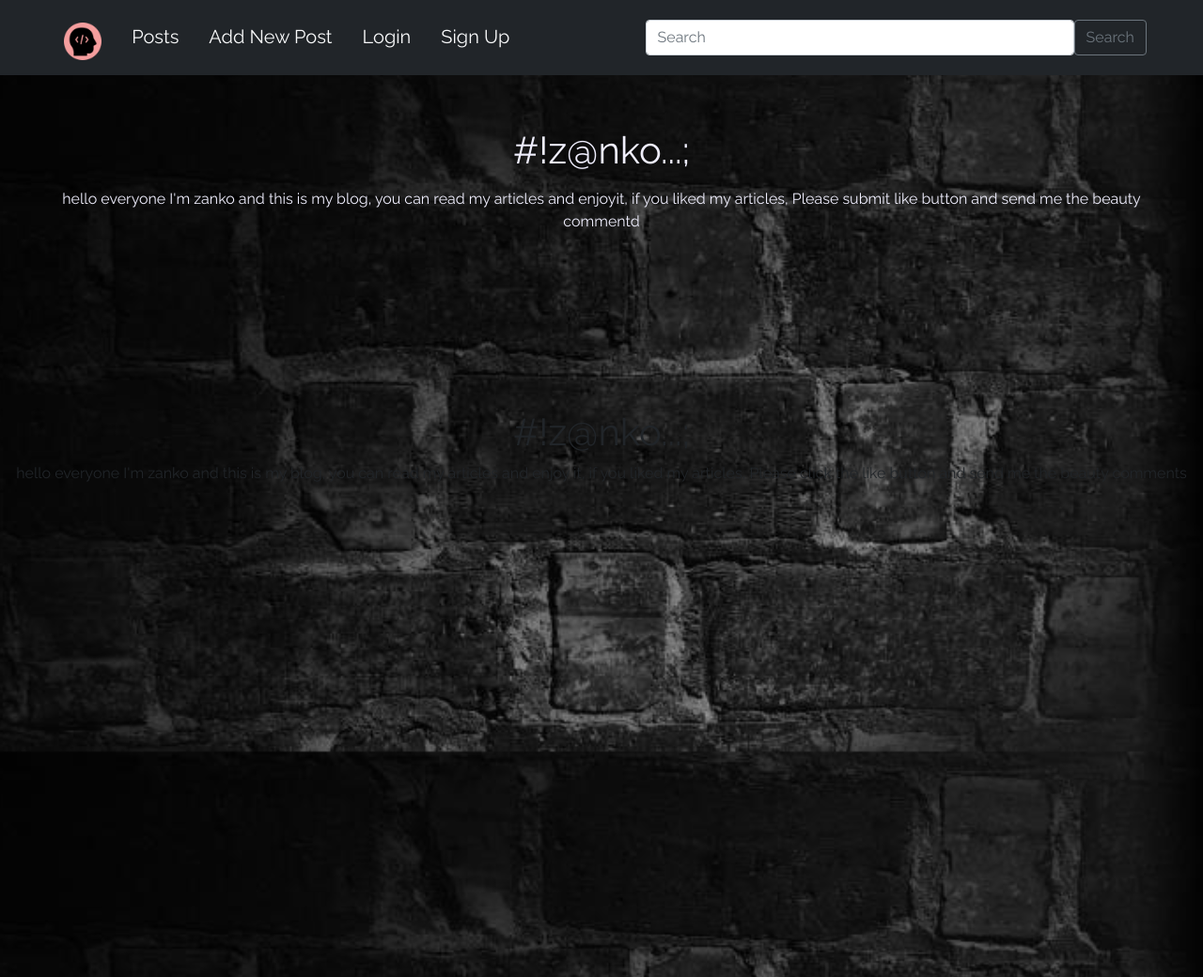
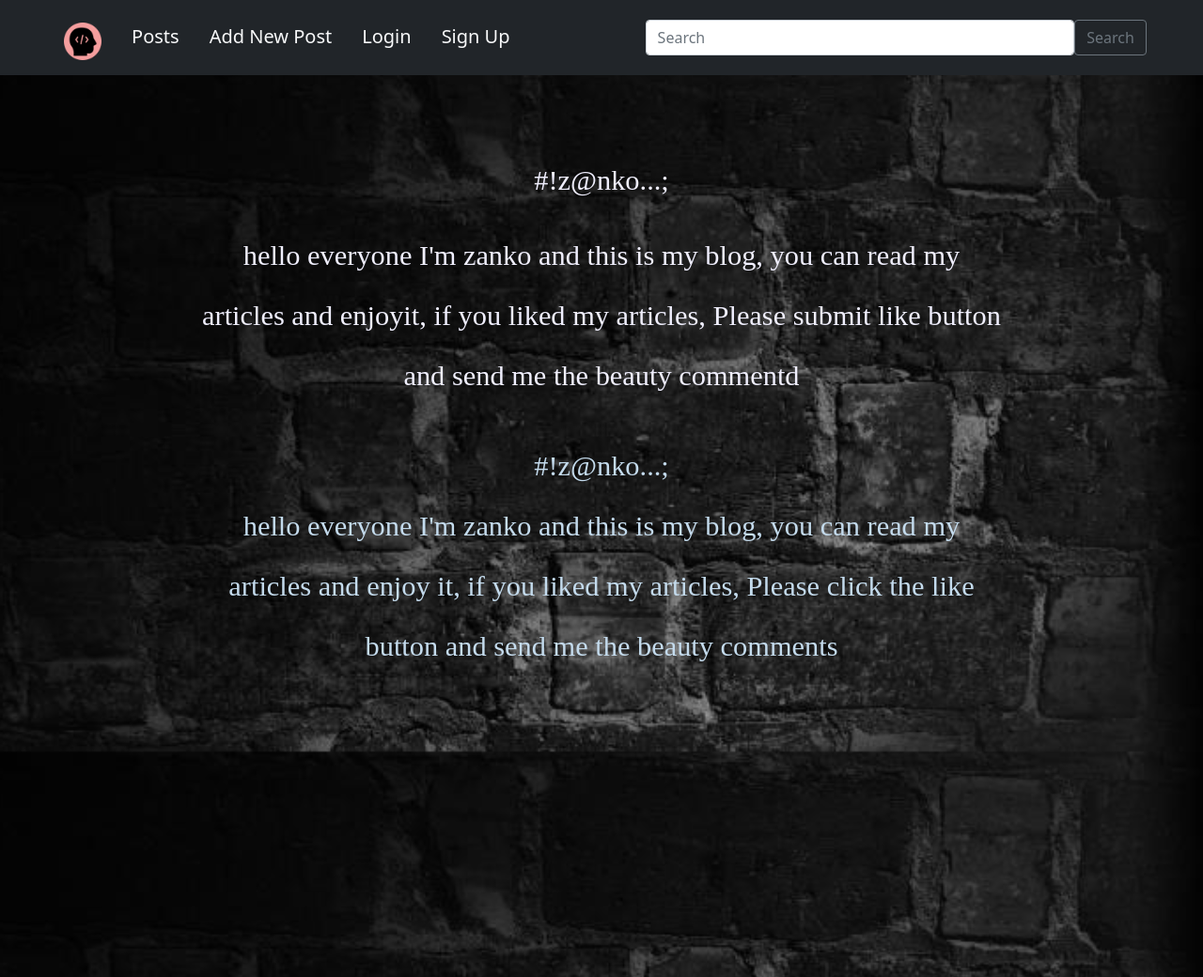
Before and after one commit to zankoAn/django-blog-project, a Django app: page / in a window 1280 px wide. Shown: the top 1040 px of the page at 94% size. Run offline with Django 3.2, Linux system fonts and the light colour scheme; data that the repository does not hold is empty; some libraries are stand-ins or nearby versions.

Commit message:
General change of home page StyleSheet

```diff
--- a/static/css/base_style.css
+++ b/static/css/base_style.css
@@ -1,10 +1,7 @@
-@import url('https://fonts.googleapis.com/css?family=Raleway:400,700');
-
 * {
 	box-sizing: border-box;
 	margin: 0;
 	padding: 0;
-	font-family: Raleway, sans-serif;
 }
 
 html {
@@ -24,16 +21,25 @@
 }
 
 
-/* Info */
-#intro {
-  display: flex;
-  padding-top: 40px;
+/* Header site font
+--------------------------------------------------*/
+#info-me > h1,
+#info-me > p {
+  margin: auto;
+  font-family: Creepster;
+  font-size: 1.9rem;
+  line-height: 4rem;
+  width: 28em;
 }
 
-#info-me{
-	padding:0px 0px 100px;
+
+/* Header site style
+--------------------------------------------------*/
+#info-me {
+  color: #c4dbed;
+  margin-bottom:150px;
+  margin-top:-40px;
 }
-
 
 .card-footer {
   width: 100%;
@@ -41,34 +47,58 @@
   flex-direction: row;
 }
 
-/* margin betwin posts and padding bottom and top*/
-#row-posts {
-  margin-bottom:160px;
+
+/* Notify Message
+--------------------------------------------------*/
+#intro {
+  font-family:ZenAntique;
+  padding-top:7rem;
+  text-align: center;
 }
 
-/* Posts */
+
+/* Post font
+--------------------------------------------------*/
+.card-title {
+  font-family: VazirBold;
+}
+
+#summary-card {
+  font-family: Vazir;
+}
+
+/* Post style
+--------------------------------------------------*/
 #post-card {
   width: 100%;
   height: 100%;
+  margin:auto;
   display: flex;
   justify-content: space-between;
   align-items: center;
   flex-direction: column;
   background-color: #191919;
-  box-shadow: 0 2px 5px 0 rgba(15, 12, 36,.16), 0 2px 10px 0 rgba(66, 133, 244,0.19);
-  transition: .3s transform cubic-bezier(.155,1.105,.295,1.12),.3s box-shadow,.3s -webkit-transform cubic-bezier(.155,1.105,.295,1.12);
   cursor: pointer;
+  box-shadow:
+    0 2px 5px 0 rgba(15, 12, 36,.16),
+    0 2px 10px 0 rgba(66, 133, 244,0.19);
+  transition:
+    .3s transform cubic-bezier(.155,1.105,.295,1.12),
+    .3s box-shadow,
+    .3s -webkit-transform cubic-bezier(.155,1.105,.295,1.12);
 }
 
 
-#btn-like, #btn-unlike{
-  color:#d20101;
-  background-color: #191919;
-  border:none;
+#btn-like, #btn-unlike {
+  color: #d20101;
+  background-color: transparent;
+  border: none;
+
 }
 
 
-#btn-unlike:focus:hover:active, #btn-like:hover:active:focus {
+#btn-unlike:focus:hover:active,
+#btn-like:hover:active:focus {
   opacity: 0.8;
   border:none;
   -webkit-transform:scale(1.03);
@@ -79,8 +109,12 @@
 
 }
 
-#post-card:active, #post-card:focus, #post-card:hover {
- box-shadow: 0 5px 11px 0 rgba(66, 133, 244,.18), 0 4px 15px 0 rgba(66, 133, 244,.15);
+#post-card:active,
+#post-card:focus,
+#post-card:hover {
+  box-shadow:
+    0 5px 11px 0 rgba(66, 133, 244, .18),
+    0 4px 15px 0 rgba(66, 133, 244, .15);
   opacity: 0.8;
   -webkit-transform:scale(1.03);
   -moz-transform:scale(1.03);
@@ -90,21 +124,59 @@
 }
 
 #post-card:not([disabled]):not(.disabled):active {
-  box-shadow: 0 5px 11px 0 rgba(66, 133, 244,.18),0 4px 15px 0 rgba(66, 133, 244,.15);
+  box-shadow:
+    0 5px 11px 0 rgba(66, 133, 244, .18),
+    0 4px 15px 0 rgba(66, 133, 244, .15);
 }
 
-#post-card:not([disabled]):not(.disabled).active:focus, #post-card:not([disabled]):not(.disabled):active:focus {
-  box-shadow: 0 5px 11px 0 rgba(66, 133, 244,.18),0 4px 15px 0 rgba(66, 133, 244,.15);
+#post-card:not([disabled]):not(.disabled).active:focus,
+#post-card:not([disabled]):not(.disabled):active:focus {
+  box-shadow:
+    0 5px 11px 0 rgba(66, 133, 244, .18),
+    0 4px 15px 0 rgba(66, 133, 244, .15);
 }
 
 
-.view-count{
+.view-count {
   padding-left: 3px;
   margin-top: -6px;
 }
 
 
-/* Footer */
+/* Between footer and posts
+--------------------------------------------------*/
+#row-posts{
+  margin-bottom: 10rem;
+}
+
+
+/* Footer
+--------------------------------------------------*/
 footer {
   margin-top: auto;
 }
+
+
+/* Fonts
+--------------------------------------------------*/
+@font-face {
+  font-family: Nosifer;
+  src: url('../fonts/nosifer/Nosifer-Regular.ttf');
+}
+
+
+@font-face {
+  font-family: VazirBold;
+  src: url('../fonts/vazir/Vazir-Bold.ttf');
+}
+
+
+@font-face {
+  font-family: Vazir;
+  src: url('../fonts/vazir/Vazir-Thin.eot');
+}
+
+@font-face {
+  font-family: ZenAntique;
+  src: url('../fonts/zen_antique/ZenAntiqueSoft-Regular.ttf');
+}
```
